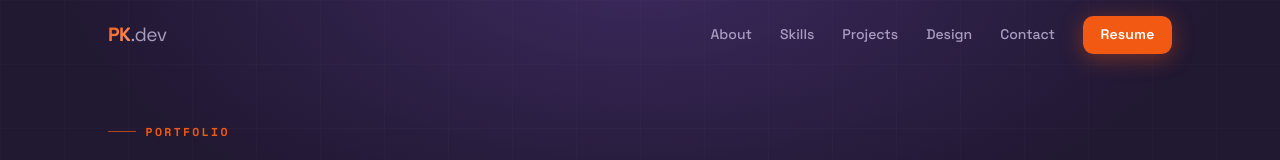
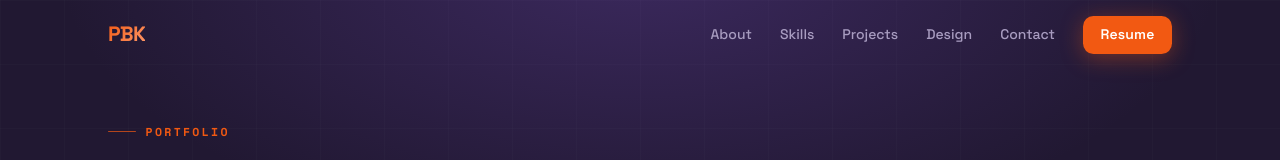
Before and after one commit to PavvanKumaar/portfolio, a Next.js app: page / in a window 1280 px wide. Shown: the top 160 px of the page. Built offline with nearby package versions, Linux system fonts and the light colour scheme.

Commit message:
Version 4 changes

```diff
--- a/src/components/Navbar.tsx
+++ b/src/components/Navbar.tsx
@@ -1,6 +1,5 @@
 "use client";
 
-import Link from "next/link";
 import { useState, useEffect } from "react";
 import { siteConfig } from "@/lib/site-data";
 
@@ -40,20 +39,20 @@ export default function Navbar() {
     >
       <div className="container" style={{ display: "flex", alignItems: "center", justifyContent: "space-between", paddingBlock: "1rem" }}>
         {/* Logo */}
-        <Link
-          href="#"
+        <a
+          href="#hero"
+          aria-label="Back to top"
           style={{
             fontFamily: "var(--font-display)",
             fontWeight: 700,
-            fontSize: "1.2rem",
+            fontSize: "1.3rem",
             letterSpacing: "-0.03em",
             textDecoration: "none",
             color: "var(--foreground)",
           }}
         >
-          <span className="gradient-text">{siteConfig.initials}</span>
-          <span style={{ color: "var(--muted)", fontWeight: 400 }}>.dev</span>
-        </Link>
+          <span className="gradient-text">PBK</span>
+        </a>
 
         {/* Desktop nav */}
         <nav
```
